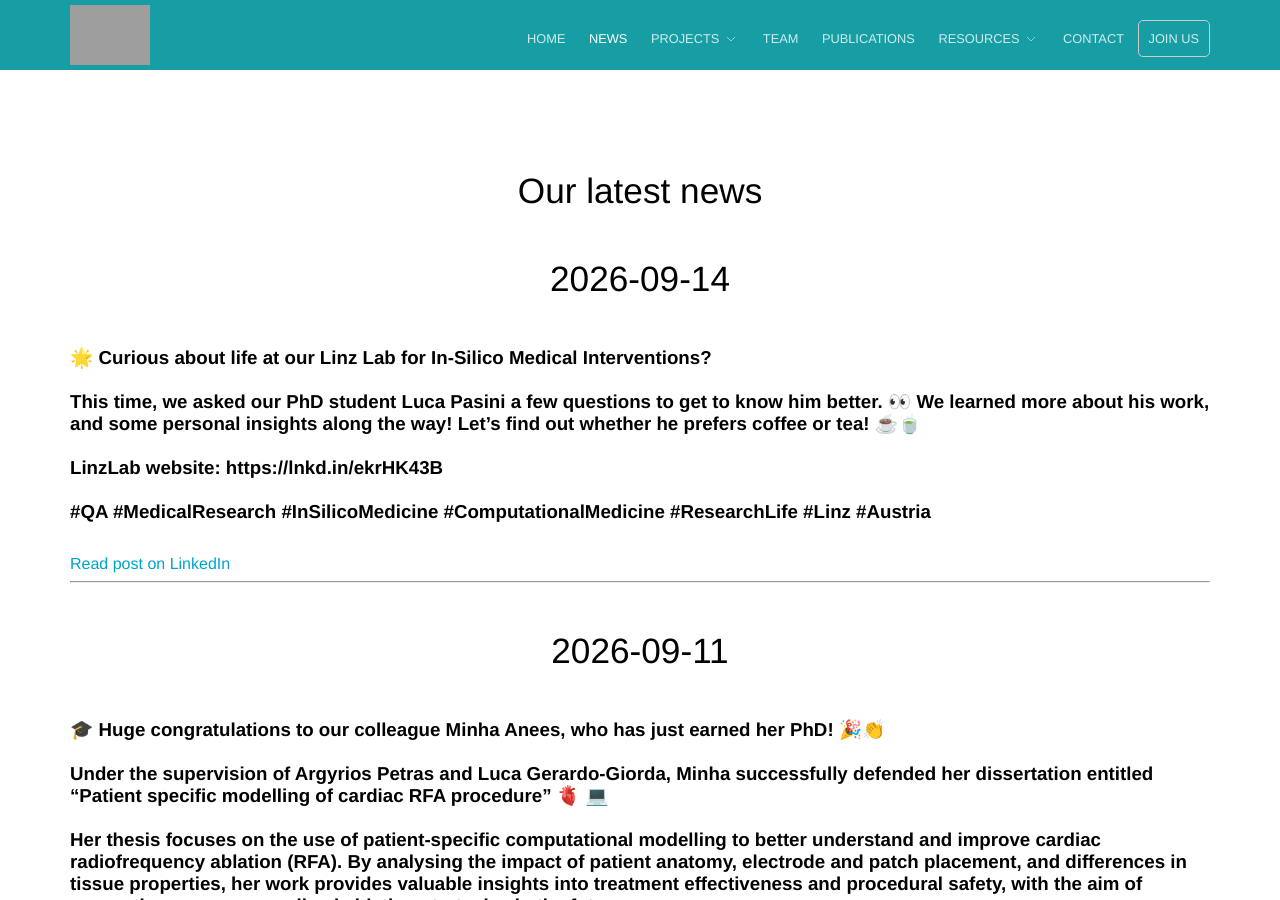
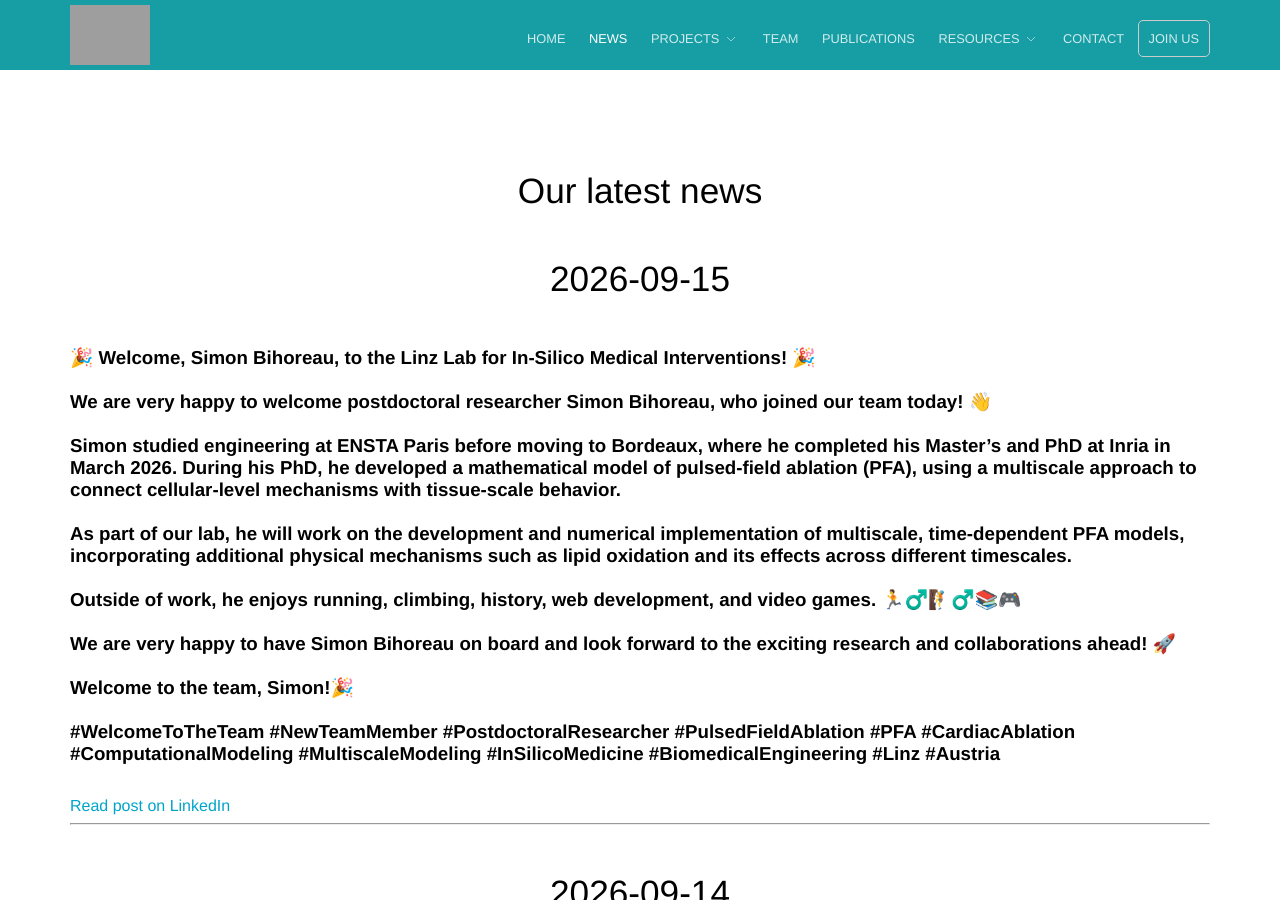
Before and after one commit to linzlabinsilmed/linzlabinsilmed.github.io, a Jekyll site: the page built from news.html, in a window 1280 px wide and 900 px high. Built offline with Jekyll 4.4.1, drawn with Linux system fonts in a browser that asks for light colours; some of the changed text lies outside the part shown; grey boxes are pictures that could not be loaded.

Commit message:
Update LinkedIn feed [auto]

```diff
--- a/_data/linkedin_feed.yml
+++ b/_data/linkedin_feed.yml
@@ -1,3 +1,41 @@
+- title: >-
+    🎉 Welcome, Simon Bihoreau, to the Linz Lab for In-Silico Medical
+    Interventions! 🎉
+
+
+    We are very happy to welcome postdoctoral researcher Simon Bihoreau, who
+    joined our team today! 👋
+
+
+    Simon studied engineering at ENSTA Paris before moving to Bordeaux, where he
+    completed his Master’s and PhD at Inria in March 2026. During his PhD, he
+    developed a mathematical model of pulsed-field ablation (PFA), using a
+    multiscale approach to connect cellular-level mechanisms with tissue-scale
+    behavior.
+
+
+    As part of our lab, he will work on the development and numerical
+    implementation of multiscale, time-dependent PFA models, incorporating
+    additional physical mechanisms such as lipid oxidation and its effects
+    across different timescales.
+
+
+    Outside of work, he enjoys running, climbing, history, web development, and
+    video games. 🏃♂️🧗♂️📚🎮
+
+
+    We are very happy to have Simon Bihoreau on board and look forward to the
+    exciting research and collaborations ahead! 🚀
+
+
+    Welcome to the team, Simon!🎉
+
+
+    #WelcomeToTheTeam #NewTeamMember #PostdoctoralResearcher
+    #PulsedFieldAblation #PFA #CardiacAblation #ComputationalModeling
+    #MultiscaleModeling #InSilicoMedicine #BiomedicalEngineering #Linz #Austria
+  url: https://www.linkedin.com/posts/linz-lab-for-in-silico-medical-interventions_welcometotheteam-newteammember-postdoctoralresearcher-activity-7505596616805060608-9cF5
+  published: 2026-09-15
 - title: >-
     🌟 Curious about life at our Linz Lab for In-Silico Medical Interventions?
 
@@ -235,28 +273,3 @@
     new connections! 👏
   url: https://www.linkedin.com/posts/linz-lab-for-in-silico-medical-interventions_its-great-to-see-our-team-members-expanding-activity-7480598003226169344-rLVB
   published: 2026-07-08
-- title: >-
-    What a fantastic week at the Electrophysiology Summer School in Bordeaux!
-    🇫🇷
-
-
-    It was an incredible week full of learning and amazing networking
-    opportunities.
-
-
-    The program offered a mix of theoretical and experimental sessions led by
-    experts in electrophysiology, along with a clinical perspective of the
-    field.
-
-
-    A big thank you to the Université de Bordeaux  and the IHU LIRYC - Heart
-    rhythm disease Institute for hosting us.
-
-
-    Thanks also to Linz Lab for In-Silico Medical Interventions  for allowing me
-    to participate in this event!
-
-
-    #Electrophysiology #Bordeaux #LIRYC #Networking
-  url: https://www.linkedin.com/posts/linz-lab-for-in-silico-medical-interventions_ecmo-vvecmo-criticalcare-activity-7478417424887963648-Gsrm
-  published: 2026-07-02
```
